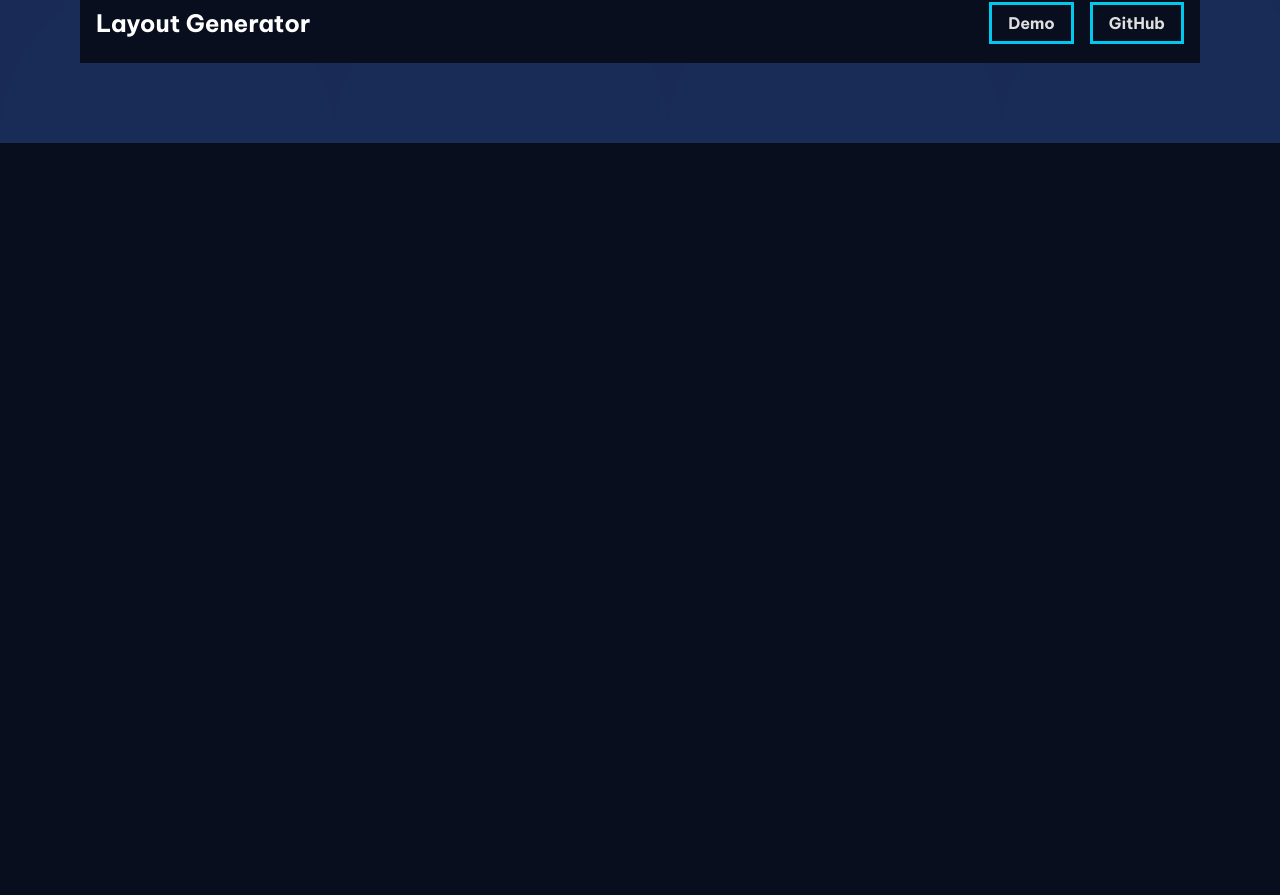
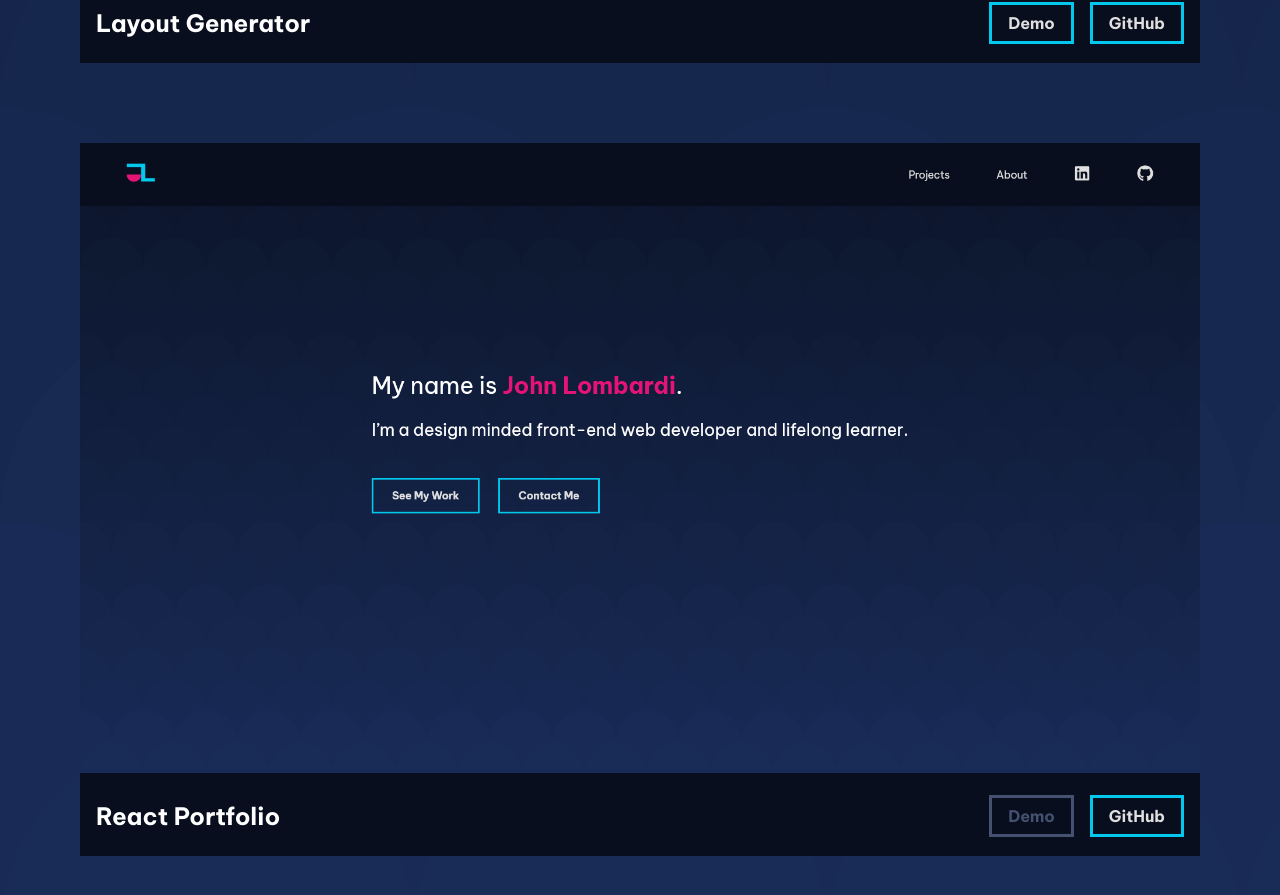
Before and after one commit to johnlombardi389/port, a React (Vite) app: page /portfolio/projects in a window 1280 px wide. Shown: the part 3201-4096 px from the top of the page. Before the commit the page ends 3344 px from the top, so only its background shows below. Built offline with nearby package versions, Linux system fonts and the light colour scheme.

Commit message:
Added new project to projects section along with new inactive button style

```diff
--- a/src/pages/Projects.jsx
+++ b/src/pages/Projects.jsx
@@ -7,6 +7,7 @@ import musicImg from "../assets/musicImg.png";
 import pixelGridImg from "../assets/pixelGridImg.png";
 import layoutGenImg from "../assets/layoutGenImg.png";
 import gtImg from "../assets/gtImg.png";
+import portfolioImg from "../assets/portfolioImg.png";
 
 function Projects() {
   return (
@@ -142,6 +143,32 @@ function Projects() {
           </div>
         </div>
       </div>
+
+      <div className="card">
+        <img src={portfolioImg} alt="Layout Generator Project" />
+        <div className="card-title">
+          <h2>React Portfolio</h2>
+          <div className="card-desc">
+            <ul>
+              <li>React</li>
+              <li>JavaScript</li>
+              <li>Sass</li>
+              <li>Vite</li>
+              <li>Figma</li>
+            </ul>
+          </div>
+          <div className="card-btns">
+            <button className="inactive-btn">Demo</button>
+            <a
+              href="https://github.com/johnlombardi389/portfolio"
+              target="_blank"
+              className="project-btn"
+            >
+              GitHub
+            </a>
+          </div>
+        </div>
+      </div>
     </motion.div>
   );
 }
--- a/src/styles/_projects.scss
+++ b/src/styles/_projects.scss
@@ -73,3 +73,16 @@
     }
   }
 }
+
+.inactive-btn {
+  font-size: 1rem;
+  margin-right: 1rem;
+  padding: 0.5rem 1rem;
+  border: 3px solid $altBodyBack;
+  background: transparent;
+  color: $altBodyBack;
+  transition: all 0.5s ease;
+  font-family: "Be Vietnam Pro", sans-serif;
+  font-weight: 700;
+  text-decoration: none;
+}
```
